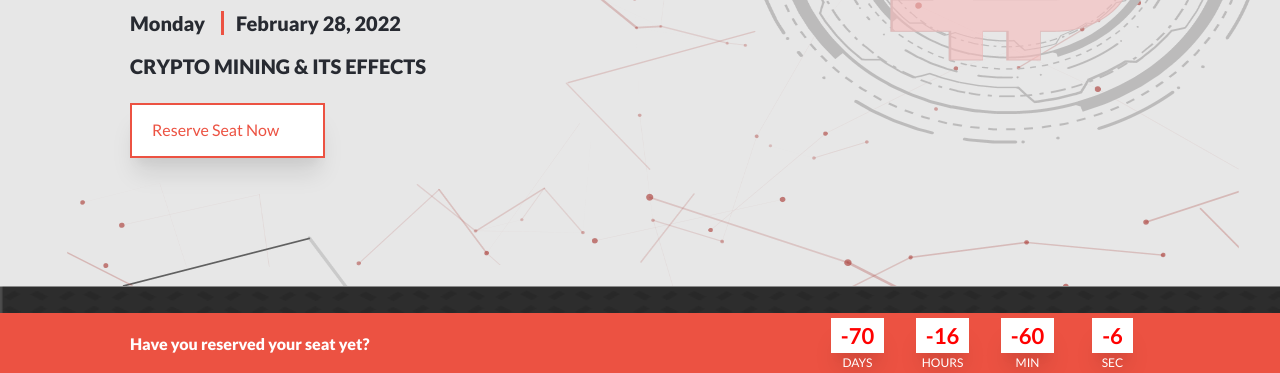
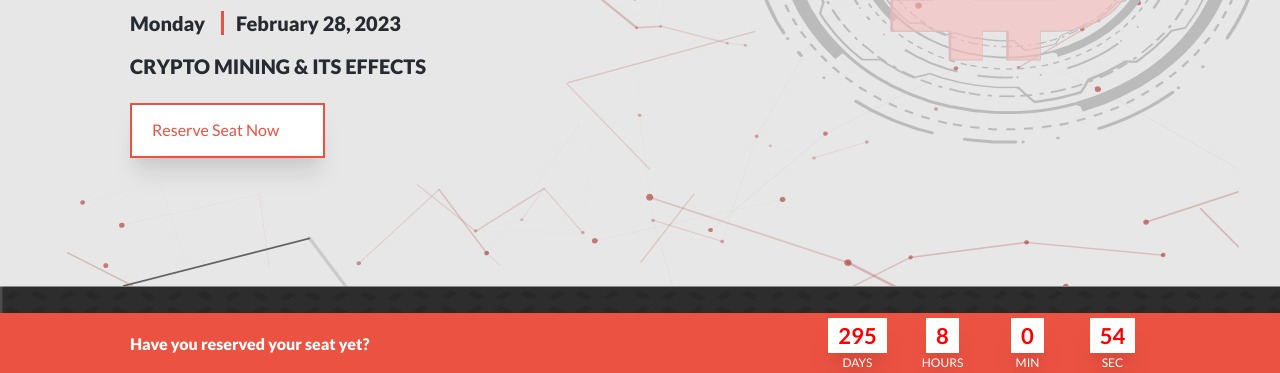
Before and after one commit to AnselemOdims/CryptoFest, a website with bundled scripts: page index.html in a window 1280 px wide. Shown: the part 425-798 px from the top of the page. Built offline with nearby package versions, Linux system fonts and the light colour scheme; files whose address does not match are found by name.

Commit message:
Feat: adjust timer

```diff
--- a/assets/styles/_variables.scss
+++ b/assets/styles/_variables.scss
@@ -39,7 +39,7 @@ $shadow-1: rgba(0, 0, 0, 0.1) 0 20px 25px -5px,
 $shadow-2: rgba(17, 12, 46, 0.15) 0 48px 100px 0;
 $shadow-3:  #f36e5fa9 0 48px 100px 0;
 
-/* Font size stack */
+  /* Font size stack */
 $font-size: (
   "micro": 14px,
   "mini": 18px,
--- a/index.html
+++ b/index.html
@@ -69,7 +69,7 @@
 				<div class="headline-details">
 					<p>Calling on all Crypto Enthusiasts</p>
 					<h1>CRYPTO FEST VIRTUAL <br />CONFERENCE <br />2021</h1>
-					<span>Monday <span class="stroke"></span>February 28, 2022</span>
+					<span>Monday <span class="stroke"></span>February 28, 2023</span>
 					<p>CRYPTO MINING &#38; ITS EFFECTS</p>
 					<button class="headline-button btn" type="button">
 						Reserve Seat Now
--- a/js/timer.js
+++ b/js/timer.js
@@ -1,5 +1,5 @@
 export default function timer() {
-  const countDownDate = new Date('Feb 28, 2022 15:37:25').getTime();
+  const countDownDate = new Date('Feb 28, 2023 15:37:25').getTime();
   const dateNow = new Date().getTime();
   const difference = countDownDate - dateNow;
   const days = Math.floor(difference / (1000 * 60 * 60 * 24));
```
